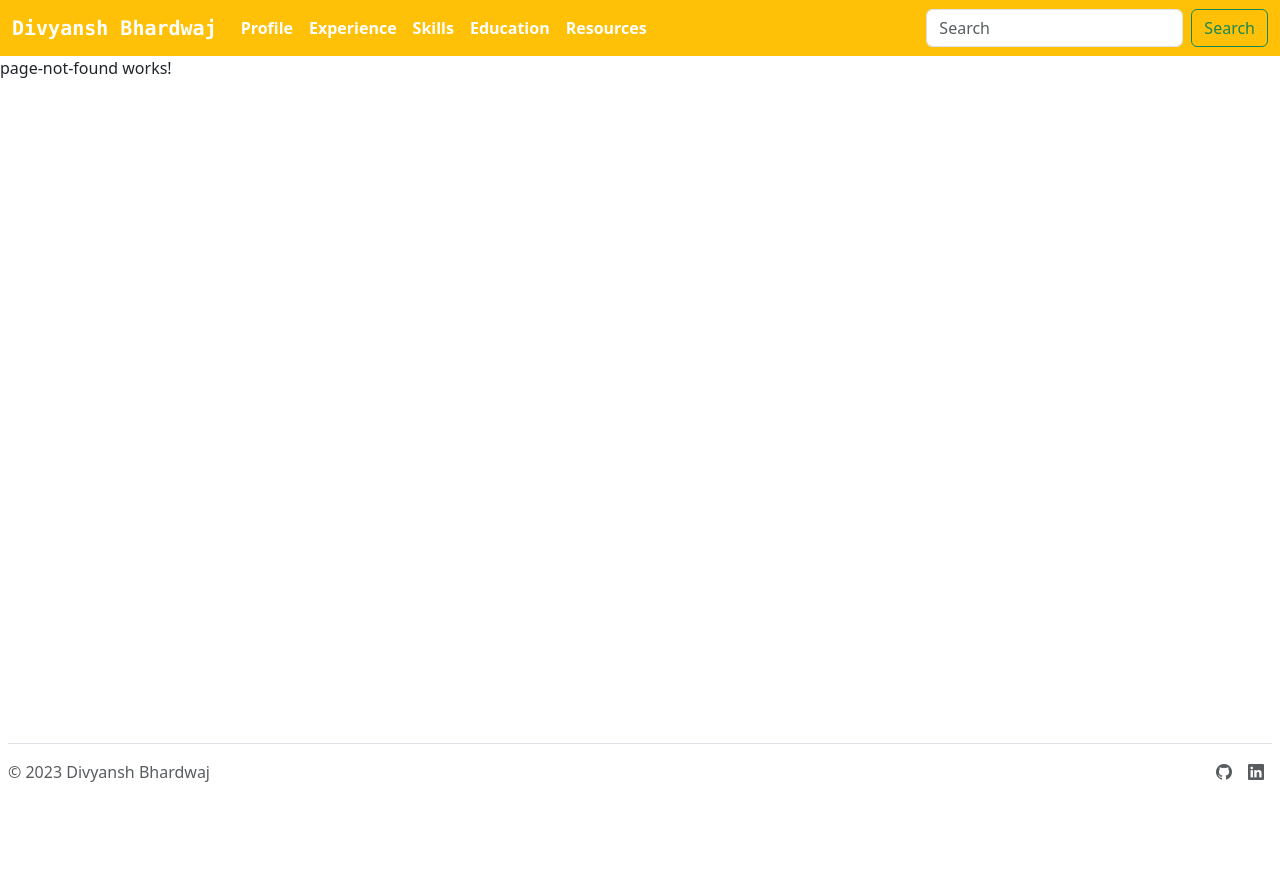
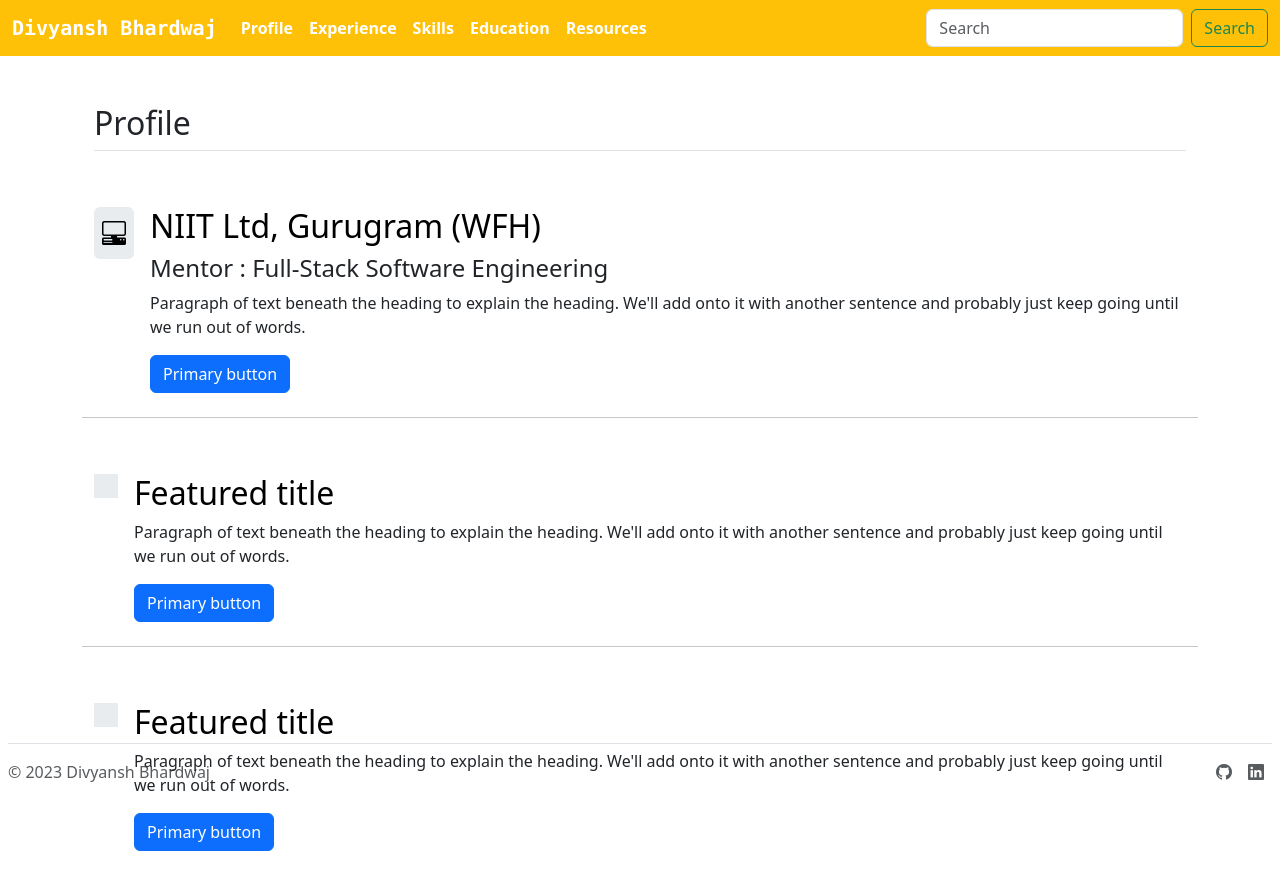
Before and after one commit to dbc2201/resume, an Angular app: page /profile in a window 1280 px wide. Shown: the top 890 px of the page. Before the commit the page ends 800 px from the top, so only its background shows below. Built offline with nearby package versions, Linux system fonts and the light colour scheme.

Commit message:
added profile component link

```diff
--- a/src/app/app-routing.module.ts
+++ b/src/app/app-routing.module.ts
@@ -2,6 +2,7 @@ import { NgModule } from '@angular/core';
 import { RouterModule, Routes } from '@angular/router';
 import { HomeComponent } from './home/home.component';
 import { PageNotFoundComponent } from './page-not-found/page-not-found.component';
+import { ProfileComponent } from './profile/profile.component';
 
 const routes: Routes = [
 	{
@@ -11,6 +12,10 @@ const routes: Routes = [
 	{
 		path: 'home',
 		component: HomeComponent,
+	},
+	{
+		path: 'profile',
+		component: ProfileComponent,
 	},
 	{
 		path: '**',
--- a/src/app/home/home.component.html
+++ b/src/app/home/home.component.html
@@ -17,6 +17,7 @@
 				<button
 					type="button"
 					class="btn btn-primary btn-lg px-4 me-md-2 fw-bold"
+					(click)="openProfile()"
 				>
 					Profile
 				</button>
--- a/src/app/home/home.component.ts
+++ b/src/app/home/home.component.ts
@@ -8,4 +8,8 @@ import { CommonModule } from '@angular/common';
 	templateUrl: './home.component.html',
 	styleUrls: ['./home.component.scss'],
 })
-export class HomeComponent {}
+export class HomeComponent {
+	openProfile(): void {
+		window.open('/profile', '_blank');
+	}
+}
--- /dev/null
+++ b/src/app/profile/profile.component.html
@@ -0,0 +1,62 @@
+<div class="container px-4 py-5" id="hanging-icons">
+	<h2 class="pb-2 border-bottom">Profile</h2>
+	<div class="row g-4 py-5 row-cols-1 row-cols-lg-3">
+		<div class="col d-flex align-items-start w-100">
+			<div
+				class="icon-square text-body-emphasis bg-body-secondary d-inline-flex align-items-center justify-content-center fs-4 flex-shrink-0 me-3 p-2 rounded-2"
+			>
+				<i class="bi bi-pc-display-horizontal"></i>
+			</div>
+			<div>
+				<h3 class="fs-2 text-body-emphasis">
+					NIIT Ltd, Gurugram (WFH)
+				</h3>
+				<h5 class="fs-4">Mentor : Full-Stack Software Engineering</h5>
+				<p>
+					Paragraph of text beneath the heading to explain the
+					heading. We'll add onto it with another sentence and
+					probably just keep going until we run out of words.
+				</p>
+				<a href="#" class="btn btn-primary"> Primary button </a>
+			</div>
+		</div>
+		<hr class="col w-100 py-2" />
+		<div class="col d-flex align-items-start w-100">
+			<div
+				class="icon-square text-body-emphasis bg-body-secondary d-inline-flex align-items-center justify-content-center fs-4 flex-shrink-0 me-3"
+			>
+				<svg class="bi" width="1em" height="1em">
+					<use xlink:href="#cpu-fill"></use>
+				</svg>
+			</div>
+			<div>
+				<h3 class="fs-2 text-body-emphasis">Featured title</h3>
+				<p>
+					Paragraph of text beneath the heading to explain the
+					heading. We'll add onto it with another sentence and
+					probably just keep going until we run out of words.
+				</p>
+				<a href="#" class="btn btn-primary"> Primary button </a>
+			</div>
+		</div>
+		<hr class="col w-100 py-2" />
+		<div class="col d-flex align-items-start w-100">
+			<div
+				class="icon-square text-body-emphasis bg-body-secondary d-inline-flex align-items-center justify-content-center fs-4 flex-shrink-0 me-3"
+			>
+				<svg class="bi" width="1em" height="1em">
+					<use xlink:href="#tools"></use>
+				</svg>
+			</div>
+			<div>
+				<h3 class="fs-2 text-body-emphasis">Featured title</h3>
+				<p>
+					Paragraph of text beneath the heading to explain the
+					heading. We'll add onto it with another sentence and
+					probably just keep going until we run out of words.
+				</p>
+				<a href="#" class="btn btn-primary"> Primary button </a>
+			</div>
+		</div>
+	</div>
+</div>
```
Also changed, not shown: src/app/app.module.ts (+5 -2 lines), src/app/profile/profile.component.ts (added, +8 -0 lines), src/app/profile/profile.component.scss (added), 1 other file (tests, documents, lock files or other folders).
